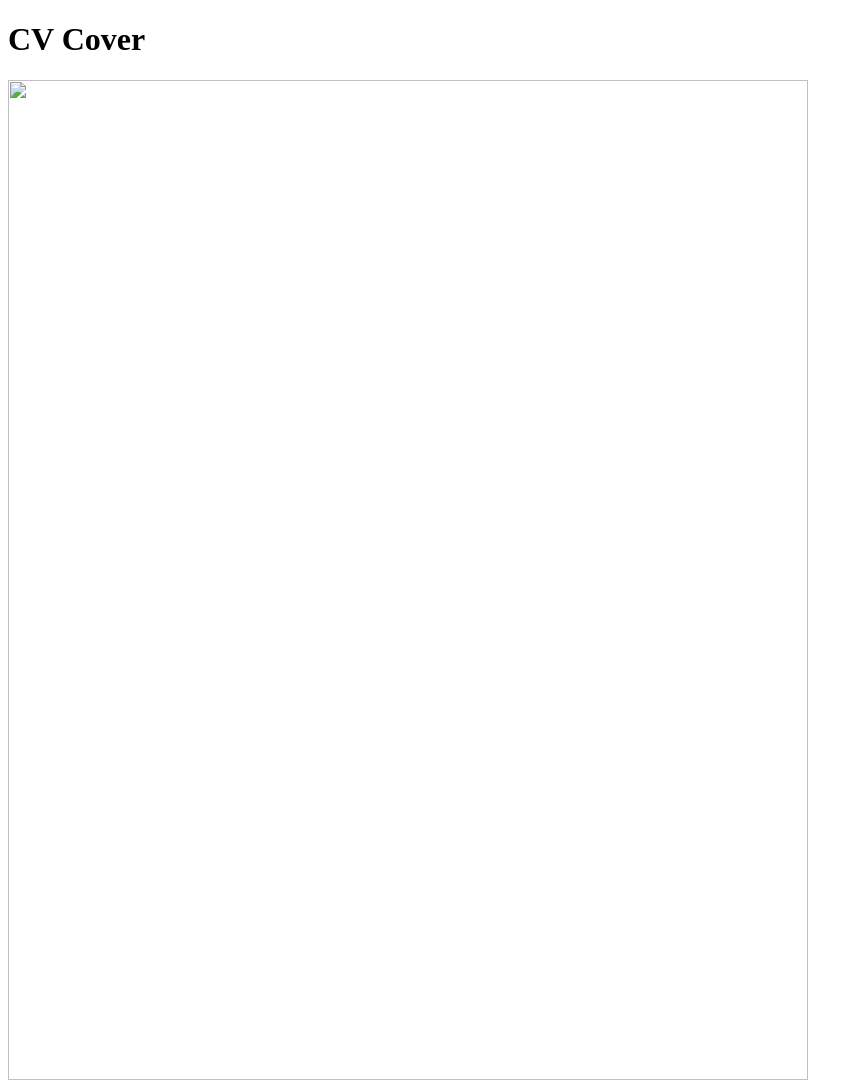
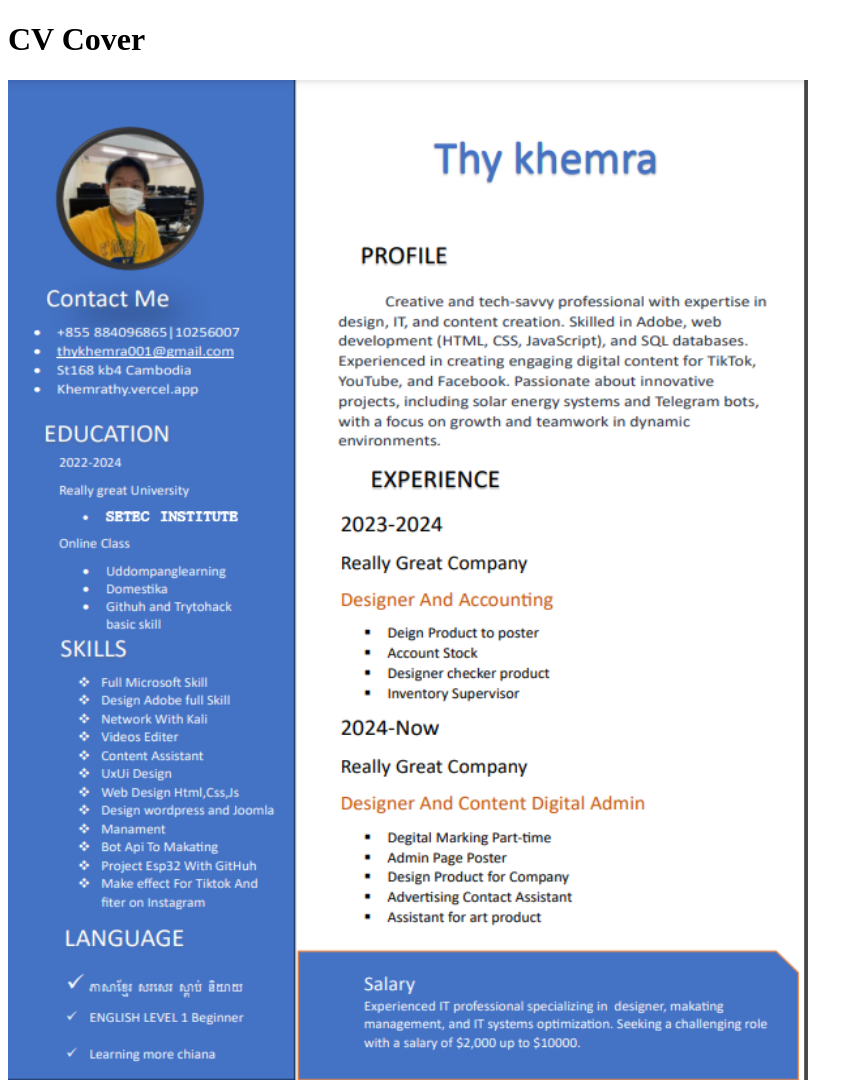
Before and after one commit to KhemraRaa/Cv-Cover, a plain HTML site: page index.html in a window 1280 px wide. Shown: the whole page, without its empty margins (0-863 px from the left). Drawn offline with Linux system fonts and the light colour scheme.

Commit message:
Update index.html

```diff
--- a/index.html
+++ b/index.html
@@ -8,7 +8,7 @@
 <body>
     <h1>CV Cover</h1>
     <div style="align-self: center;">
-    <img src="images/khemra_CV.png" width="800px" height="1000px" alt="">
+    <img src="khemra_CV.png" width="800px" height="1000px" alt="">
     </div>
 </body>
 </html>
```
